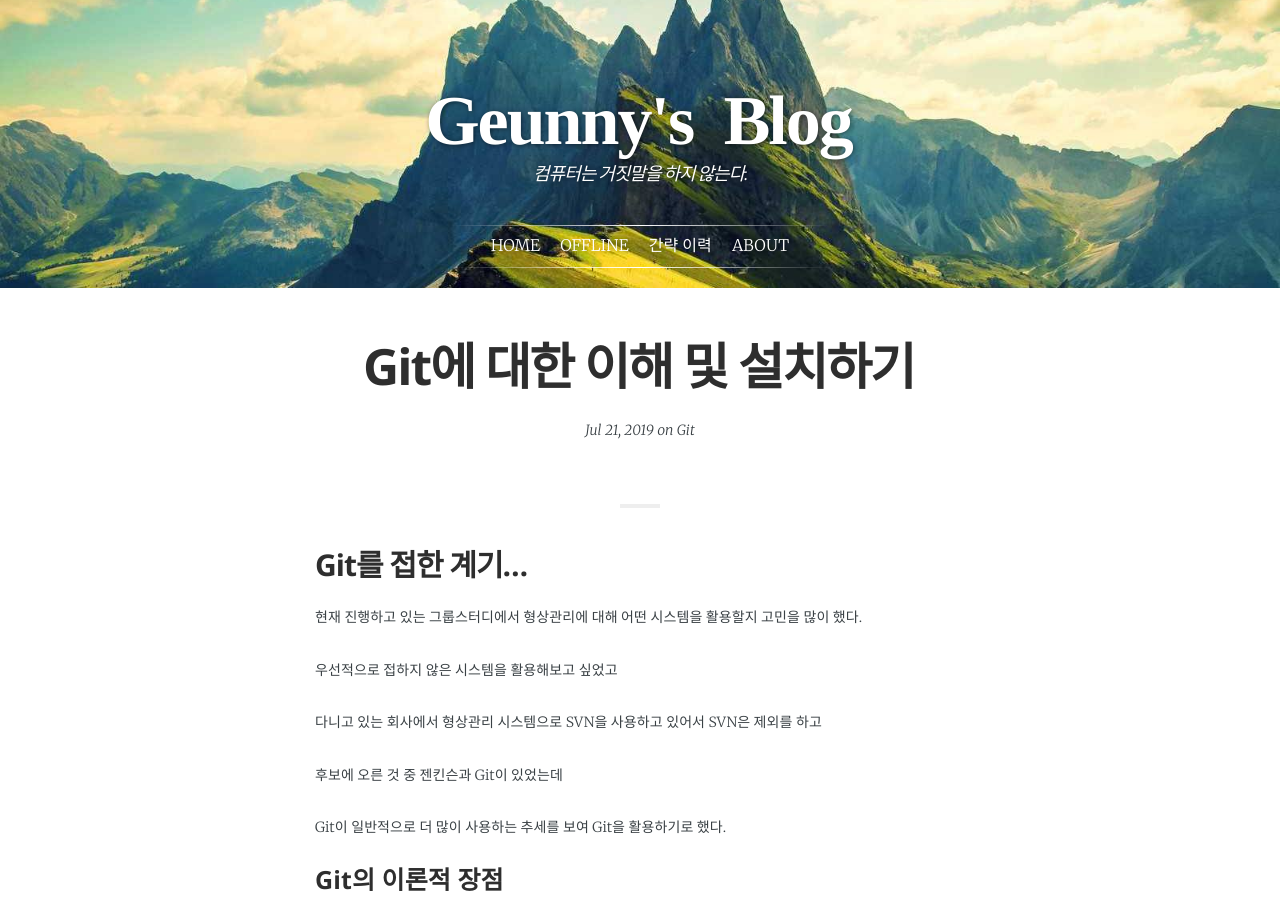
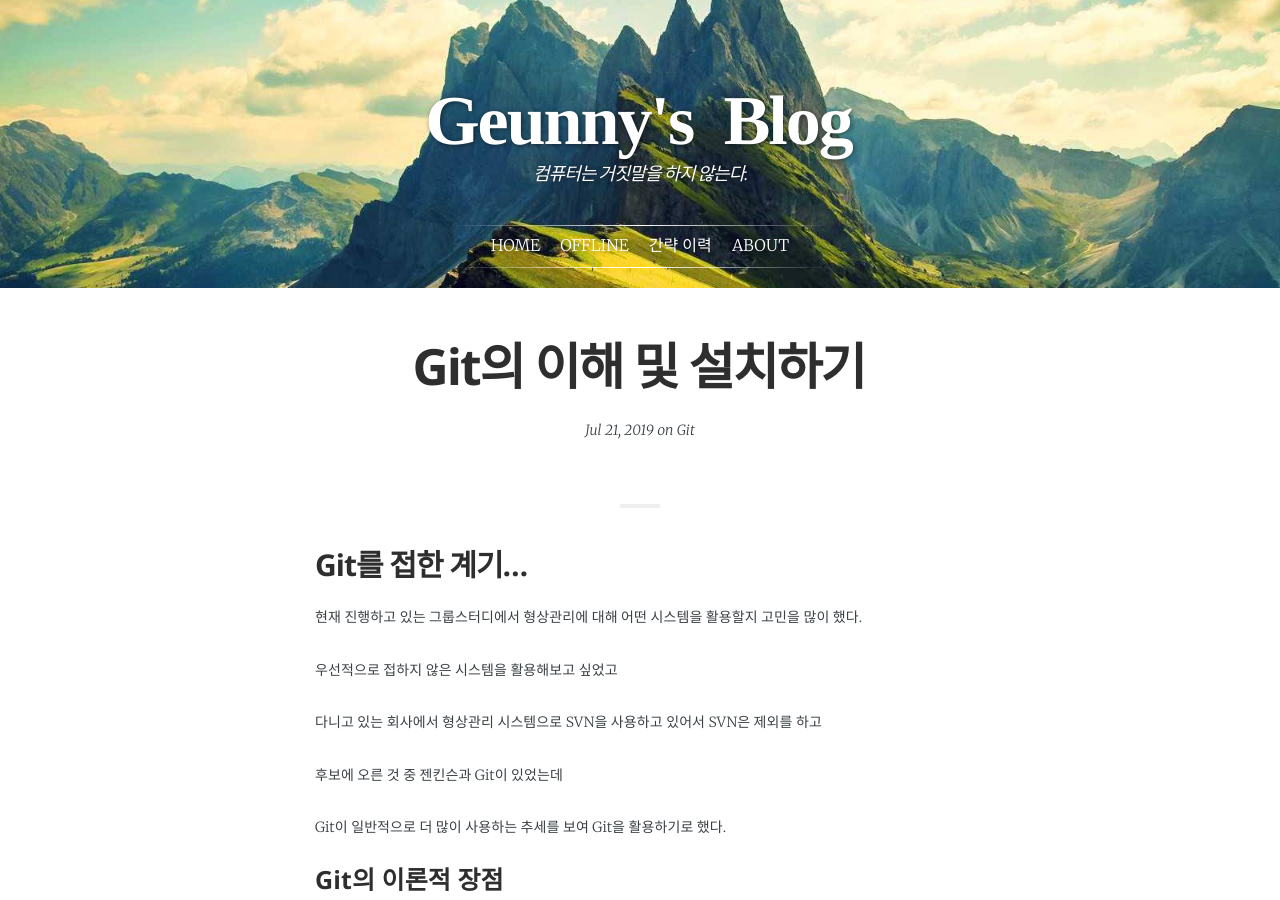
Before and after one commit to jwillmer/jekyllDecent, a Jekyll site: the page built from _posts/2019-07-21-git2.md, in a window 1280 px wide and 900 px high. Built offline with Jekyll 4.4.1, drawn with Linux system fonts in a browser that asks for light colours; some web fonts are replaced.

Commit message:
Update 2019-07-21-git2.md

```diff
--- a/_posts/2019-07-21-git2.md
+++ b/_posts/2019-07-21-git2.md
@@ -1,7 +1,7 @@
 ---
 layout:            post
-title:             "Git에 대한 이해 및 설치하기"
-menutitle:         "Git에 대한 이해 및 설치하기"
+title:             "Git의 이해 및 설치하기"
+menutitle:         "Git의 이해 및 설치하기"
 tags:              Git
 category:          Git
 author:            geunyoung
```
